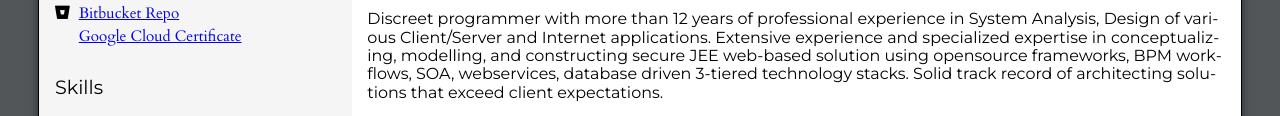
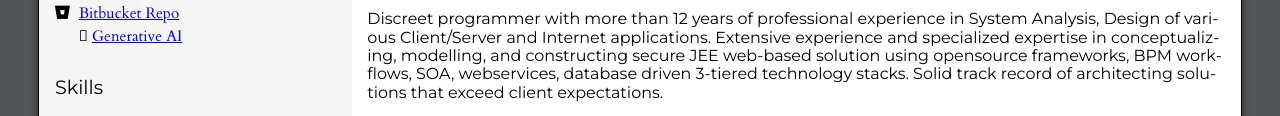
Before and after one commit to sunilkhanna/sunilkhanna.github.io, a plain HTML site: page index.html in a window 1280 px wide. Shown: the part 206-322 px from the top of the page. Drawn offline with nearby package versions, Linux system fonts and the light colour scheme.

Commit message:
Update index.html

```diff
--- a/index.html
+++ b/index.html
@@ -55,8 +55,9 @@
 				<li>
 					<p>
 						<i class="fab fa-cloud" title="GoogleCloud"></i>
-						<a href="https://www.cloudskillsboost.google/">
-						Google Cloud Certificate
+						<i class="fa-solid fa-cloud"></i>
+						<a href="https://www.cloudskillsboost.google/public_profiles/1c173bc1-92e2-41b1-8d98-dade9beba5f7/badges/9806684">
+						 Generative AI
 					</a>
 					</p>
 				</li>
```
